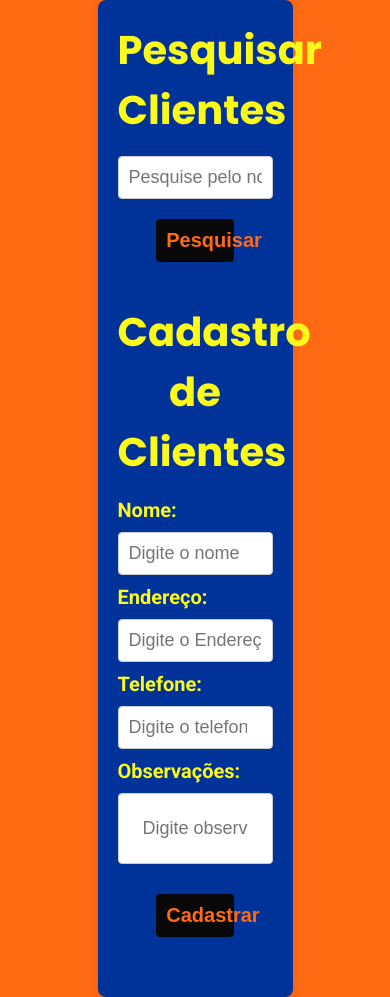
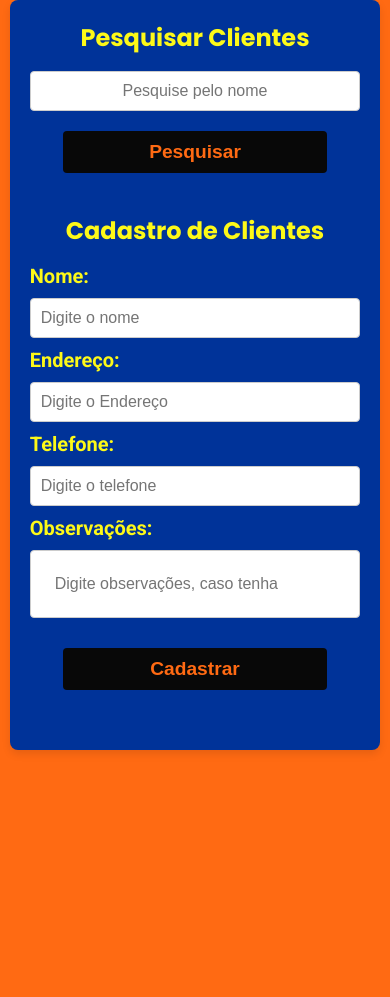
Before and after one commit to Allan8606/sistema-cadastramento-consulta, a website with bundled scripts: page index.html in a window 390 px wide. After the commit the page ends 844 px from the top, so only its background shows below. Built offline with nearby package versions, Linux system fonts and the light colour scheme.

Commit message:
Adicionando arquivos do projeto

```diff
--- a/src/styles/styles.css
+++ b/src/styles/styles.css
@@ -114,3 +114,60 @@ h2 {
     border-radius: 0.5rem;
     font-size: 1rem;
 }
+
+
+
+/* Media Queries para responsividade */
+@media (max-width: 768px) {
+    .container {
+        width: 90%; /* Faz o container ocupar mais da tela em dispositivos menores */
+    }
+
+    h1 {
+        font-size: 2rem; /* Ajuste do tamanho do título */
+    }
+
+    .search-box input,
+    form input {
+        font-size: 1rem; /* Menor tamanho de fonte em dispositivos pequenos */
+    }
+
+    form button,
+    #btn-pesquisar {
+        width: 70%; /* Botões um pouco maiores */
+        font-size: 1.1rem;
+    }
+
+    .box-clientes {
+        padding: 0.8rem; /* Menor padding em telas pequenas */
+    }
+}
+
+@media (max-width: 480px) {
+    .container {
+        width: 95%; /* Faz o container ocupar ainda mais a tela */
+    }
+
+    h1 {
+        font-size: 1.5rem; /* Reduz o tamanho do título em telas muito pequenas */
+    }
+
+    .search-box input,
+    form input {
+        font-size: 1rem; /* Ajuste para fontes menores em telas muito pequenas */
+    }
+
+    form button,
+    #btn-pesquisar {
+        width: 80%; /* Botões mais largos */
+        font-size: 1.2rem;
+    }
+
+    .box-clientes {
+        padding: 0.5rem; /* Menor padding em telas muito pequenas */
+    }
+
+    .btn-box-clientes {
+        width: 70%; /* Botão da caixa de clientes um pouco maior */
+    }
+}
```
